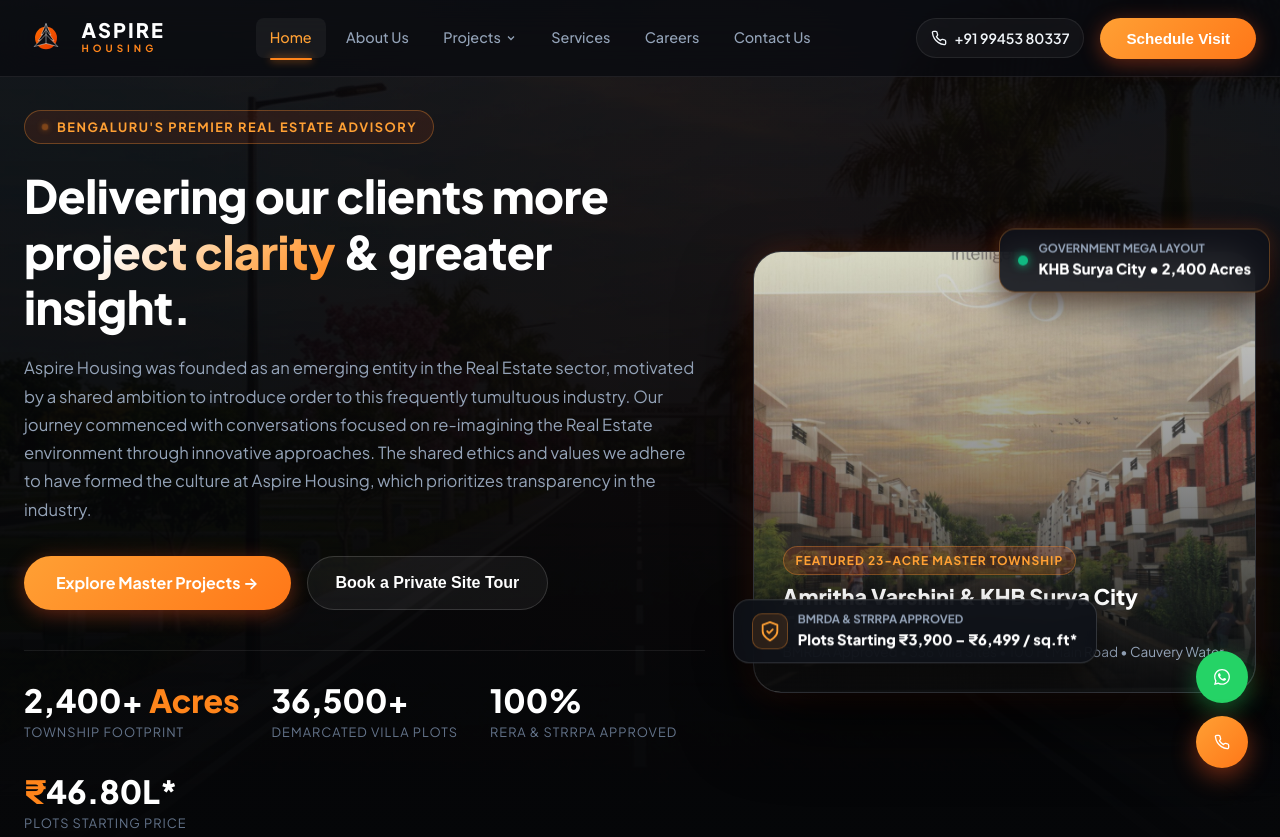
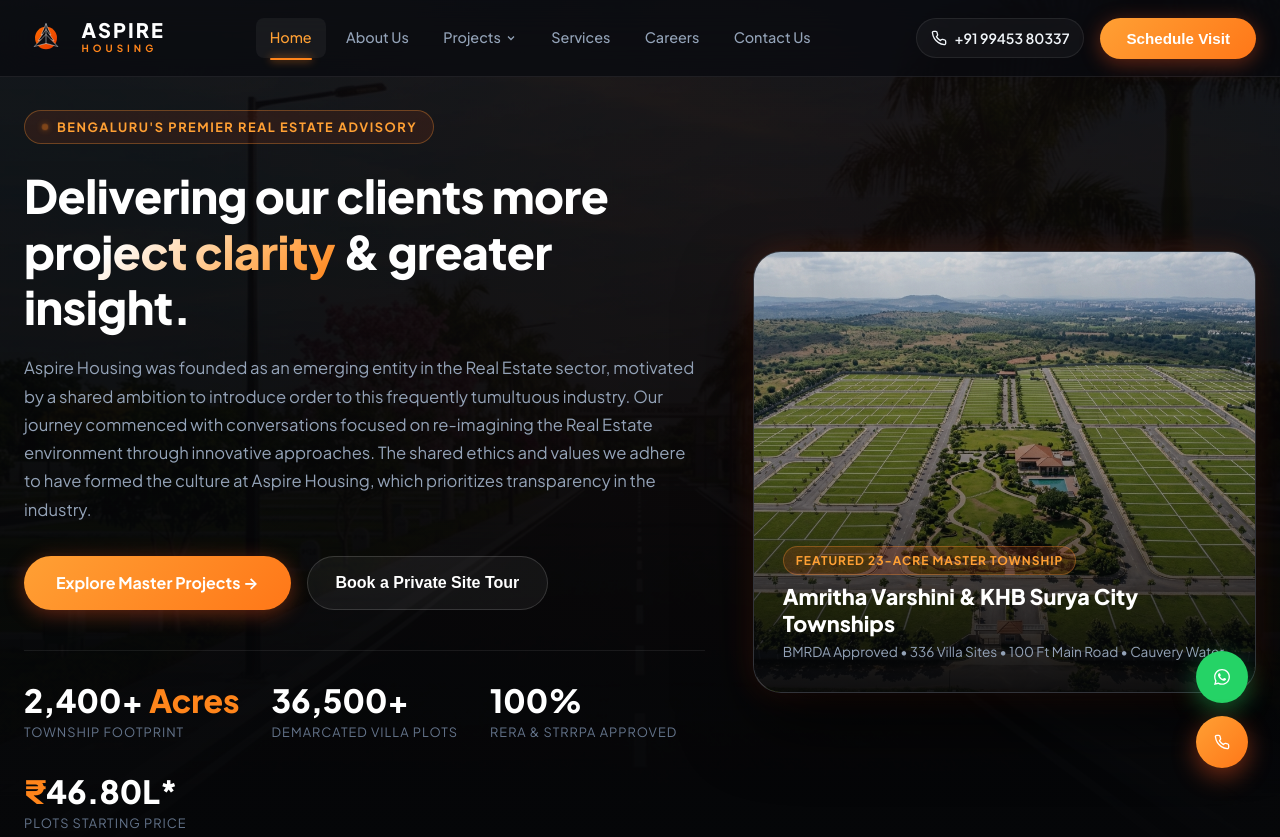
Before and after one commit to fdimond423-del/aspire-housing-bengaluru, a plain HTML site: page index.html in a window 1280 px wide. Shown: the top 837 px of the page. Drawn offline with nearby package versions, Linux system fonts and the light colour scheme.

Commit message:
feat: replace hero card villa image with authentic plotted aerial layout and remove floating badge pills from homepage

```diff
--- a/build_part2.js
+++ b/build_part2.js
@@ -21,7 +21,7 @@ const amrithaHtml = `<!DOCTYPE html>
     <!-- Project Hero Header Banner -->
     <section class="project-detail-hero">
       <div class="project-detail-hero-bg">
-        <img src="assets/images/amritha-hero-render.jpg" alt="Amritha Varshini 23-Acre Plotted & Luxury Villa Development" />
+        <img src="assets/images/plot-aerial-master.jpg" alt="Amritha Varshini 23-Acre Plotted & Luxury Villa Development" />
       </div>
       <div class="project-detail-hero-overlay"></div>
 
--- a/index.html
+++ b/index.html
@@ -206,36 +206,16 @@
             </div>
           </div>
 
-          <!-- Right Column: 3D Showcase Image Card with Floating Badges -->
+          <!-- Right Column: 3D Showcase Image Card -->
           <div class="hero-visual-container" data-aos="zoom-in" data-aos-duration="900" data-aos-delay="200">
-            <!-- Floating Badge Top -->
-            <div class="hero-floating-badge">
-              <span style="width:10px; height:10px; border-radius:50%; background:#10b981; box-shadow:0 0 10px #10b981; display:inline-block;"></span>
-              <div>
-                <div style="font-size:0.72rem; color:#94a3b8; font-weight:700; text-transform:uppercase;">Government Mega Layout</div>
-                <div style="font-size:0.92rem; color:#fff; font-weight:800;">KHB Surya City • 2,400 Acres</div>
-              </div>
-            </div>
-
             <!-- Main Showcase Image Card -->
             <div class="hero-visual-card" data-tilt>
-              <img src="assets/images/amritha-hero-render.jpg" alt="Amritha Varshini & Aspire Housing Plotted Townships" class="hero-visual-img" />
+              <img src="assets/images/plot-aerial-master.jpg" alt="Amritha Varshini & Aspire Housing Plotted Townships" class="hero-visual-img" />
               <div class="hero-visual-gradient"></div>
               <div class="hero-visual-content">
                 <span class="hero-visual-tag">Featured 23-Acre Master Township</span>
                 <div class="hero-visual-title">Amritha Varshini & KHB Surya City Townships</div>
                 <div class="hero-visual-desc">BMRDA Approved • 336 Villa Sites • 100 Ft Main Road • Cauvery Water</div>
-              </div>
-            </div>
-
-            <!-- Floating Badge Bottom -->
-            <div class="hero-floating-badge-bottom">
-              <div style="background:var(--orange-soft); color:var(--orange-bright); border-radius:10px; width:36px; height:36px; display:flex; align-items:center; justify-content:center; border:1px solid var(--orange-border);">
-                <svg width="22" height="22" viewBox="0 0 24 24" fill="none" stroke="currentColor" stroke-width="2" stroke-linecap="round" stroke-linejoin="round"><path d="M12 22s8-4 8-10V5l-8-3-8 3v7c0 6 8 10 8 10z"/><polyline points="9 12 11 14 15 10"/></svg>
-              </div>
-              <div>
-                <div style="font-size:0.72rem; color:#94a3b8; font-weight:700; text-transform:uppercase;">BMRDA & STRRPA Approved</div>
-                <div style="font-size:0.92rem; color:#fff; font-weight:800;">Plots Starting ₹3,900 – ₹6,499 / sq.ft*</div>
               </div>
             </div>
           </div>
@@ -275,7 +255,7 @@
           <div class="col-12" data-aos="fade-up" data-aos-delay="50" style="margin-bottom:1.5rem;">
             <div class="project-card" data-tilt style="display:grid; grid-template-columns:repeat(auto-fit, minmax(320px, 1fr));">
               <div class="project-card-image-box" style="height:100%; min-height:300px;">
-                <img src="assets/images/amritha-hero-render.jpg" alt="Amritha Varshini 23-Acre BMRDA Plotted Development" class="project-card-img" style="height:100%; object-fit:cover;" />
+                <img src="assets/images/plot-aerial-master.jpg" alt="Amritha Varshini 23-Acre BMRDA Plotted Development" class="project-card-img" style="height:100%; object-fit:cover;" />
                 <span class="project-badge-tag" style="background:#10b981;">BMRDA Approved • APA/LAO No. 142/2012-13</span>
                 <span class="project-price-tag">₹6,499 / sq.ft* • 23 Acres</span>
               </div>
```
Also changed, not shown: amritha-varshini.html (+1 -1 lines), build_part1.js (+4 -24 lines), projects.html (+1 -1 lines).
